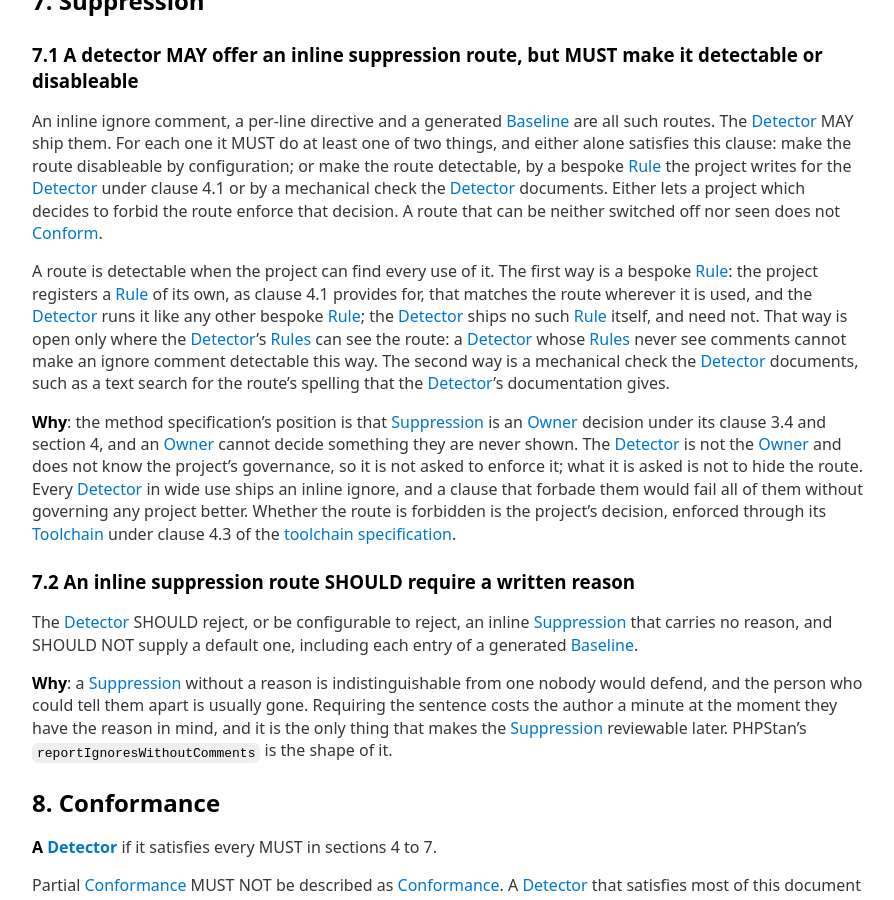
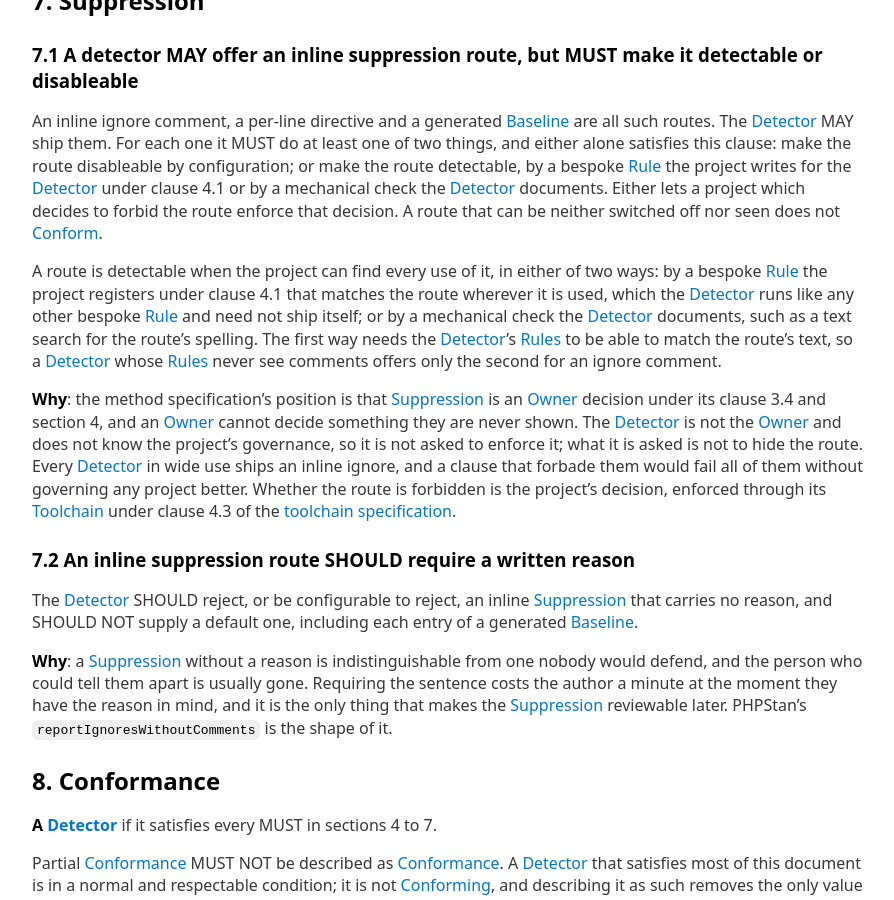
Before and after one commit to Defence-Before-Fix/defence-before-fix.github.io, a Jekyll site: the page built from DETECTOR-SPEC.md, in a window 1280 px wide and 900 px high, scrolled down 6476 px. Shown: the whole window, without its empty margins (192-1086 px from the left). Built offline with Jekyll 4.4.1, drawn with Linux system fonts in a browser that asks for light colours; our own code applies the rules of GitHub Pages for plain Markdown files; some of the changed text lies outside the part shown.

Commit message:
Detector 5.3 and 7.1: a usable summary defined, detectability in one paragraph of two ways

```diff
--- a/DETECTOR-SPEC.md
+++ b/DETECTOR-SPEC.md
@@ -159,10 +159,10 @@
 
 Where the [Detector] writes fuller detail elsewhere, the invoked command's own output MUST
 carry a usable summary and, where the summary leaves any finding out, the location of the
-remainder. The remainder is the findings the summary leaves out. Where the output prints every finding, each with where it is and its
-[Identifier], there is no remainder. A fuller report written elsewhere, such as a page with a
-code snippet for each finding, only adds detail to findings the output already carries; it is
-not a remainder, and the output need not name it.
+remainder. A summary is usable when each finding in it carries where it is and its
+[Identifier]. The remainder is the findings the summary leaves out: where the output prints
+every finding there is none, and a fuller report written elsewhere, such as a page with a code
+snippet for each finding, is not one and need not be named.
 
 **Why**: method specification clause 8.2. A report the [Practitioner] has to go and find is a
 report that arrives after the decision it was meant to inform.
@@ -281,14 +281,12 @@
 mechanical check the [Detector] documents. Either lets a project which decides to forbid the
 route enforce that decision. A route that can be neither switched off nor seen does not [Conform].
 
-A route is detectable when the project can find every use of it. The first way is a bespoke
-[Rule]: the project registers a [Rule] of its own, as clause 4.1 provides for, that matches the
-route wherever it is used, and the [Detector] runs it like any other bespoke [Rule]; the
-[Detector] ships no such [Rule] itself, and need not. That way is open only where the
-[Detector]'s [Rules] can see the route: a [Detector] whose [Rules] never see comments cannot make
-an ignore comment detectable this way. The second way is a mechanical check the [Detector]
-documents, such as a text search for the route's spelling that the [Detector]'s documentation
-gives.
+A route is detectable when the project can find every use of it, in either of two ways: by a
+bespoke [Rule] the project registers under clause 4.1 that matches the route wherever it is
+used, which the [Detector] runs like any other bespoke [Rule] and need not ship itself; or by a
+mechanical check the [Detector] documents, such as a text search for the route's spelling. The
+first way needs the [Detector]'s [Rules] to be able to match the route's text, so a [Detector]
+whose [Rules] never see comments offers only the second for an ignore comment.
 
 **Why**: the method specification's position is that [Suppression] is an [Owner]
 decision under its clause 3.4 and section 4, and an [Owner] cannot decide something they are
```
